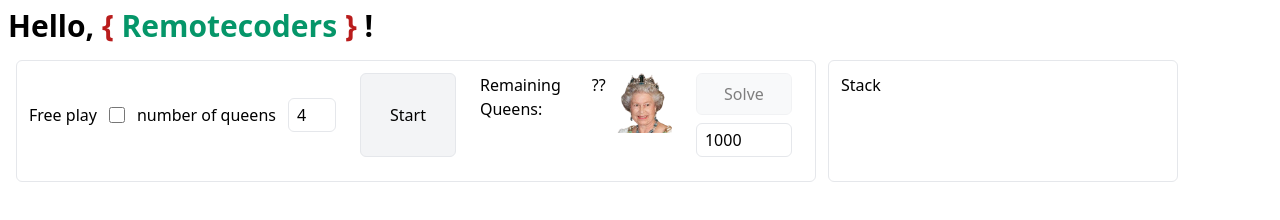
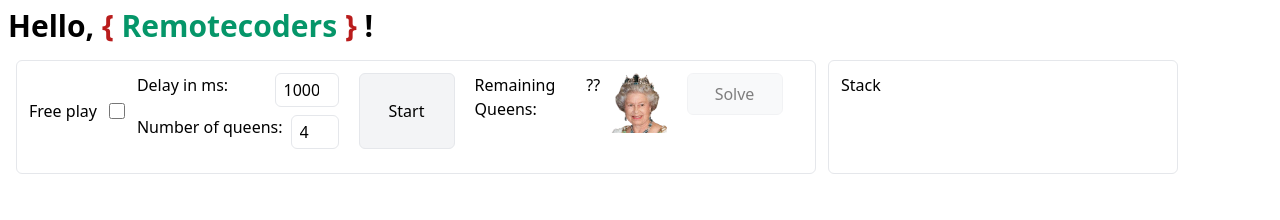
Before and after one commit to JimmyAG/backtracking_example, a website with bundled scripts: page src/index.html in a window 1280 px wide. Built offline with nearby package versions, Linux system fonts and the light colour scheme.

Commit message:
Relocated html elements

```diff
--- a/src/index.html
+++ b/src/index.html
@@ -25,12 +25,24 @@
       <div class="flex gap-3">
         <!-- Chess board -->
         <div class="chess-panel flex flex-col border rounded-md p-3 w-full">
-          <div class="flex gap-6">
+          <div class="flex gap-5">
             <div class="flex items-center gap-3">
               <label for="free-play">Free play</label>
               <input id="free-play" type="checkbox" aria-label="free-play" />
 
-              <label> number of queens </label>
+              <div class="flex flex-col gap-2">
+                <div class="flex justify-between gap-2">
+                  <label for="delay">Delay in ms:</label>
+                  <input
+                    id="delay"
+                    class="w-16 border py-1 pl-2 pr-1 rounded-md"
+                    type="number"
+                    value="1000"
+                    max="5000"
+                  />
+                </div>
+                <div class="flex justify-between gap-2">
+                  <label for="set-queen-number">Number of queens:</label>
                   <input
                     class="w-12 border py-1 pl-2 pr-1 rounded-md"
                     id="set-queen-number"
@@ -39,6 +51,8 @@
                     max="8"
                     value="4"
                   />
+                </div>
+              </div>
             </div>
             <button
               class="border rounded-md p-2 w-24 bg-gray-100 hover:bg-gray-200 active:bg-gray-300 transition-all"
@@ -64,12 +78,6 @@
               >
                 Solve
               </button>
-              <input
-                id="delay"
-                class="w-24 border py-1 pl-2 pr-1 rounded-md"
-                type="number"
-                value="1000"
-              />
             </div>
           </div>
           <div id="chess-board" class="mt-3 w-fit"></div>
```
Lines whose indentation alone changed are shown as unchanged.
